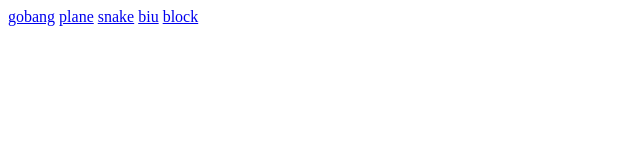
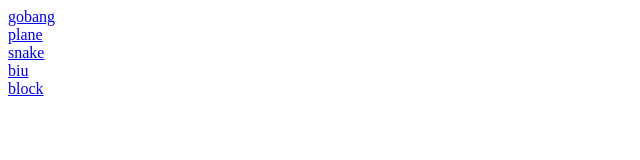
Before and after one commit to gpchn/games, a plain HTML site: page index.html in a window 1280 px wide. Shown: the whole page, without its empty margins (0-640 px from the left). Drawn offline with Linux system fonts and the light colour scheme.

Commit message:
Update index.html

```diff
--- a/index.html
+++ b/index.html
@@ -1,10 +1,10 @@
 <!DOCTYPE html>
 <html>
   <body>
-    <a href="https://gpchn.github.io/games/gobang.html">gobang</a>
-    <a href="https://gpchn.github.io/games/plane.html">plane</a>
-    <a href="https://gpchn.github.io/games/snake.html">snake</a>
-    <a href="https://gpchn.github.io/games/biu.html">biu</a>
-    <a href="https://gpchn.github.io/games/block.html">block</a>
+    <a href="https://gpchn.github.io/games/gobang.html">gobang</a><br>
+    <a href="https://gpchn.github.io/games/plane.html">plane</a><br>
+    <a href="https://gpchn.github.io/games/snake.html">snake</a><br>
+    <a href="https://gpchn.github.io/games/biu.html">biu</a><br>
+    <a href="https://gpchn.github.io/games/block.html">block</a><br>
   </body>
 </html>
```
